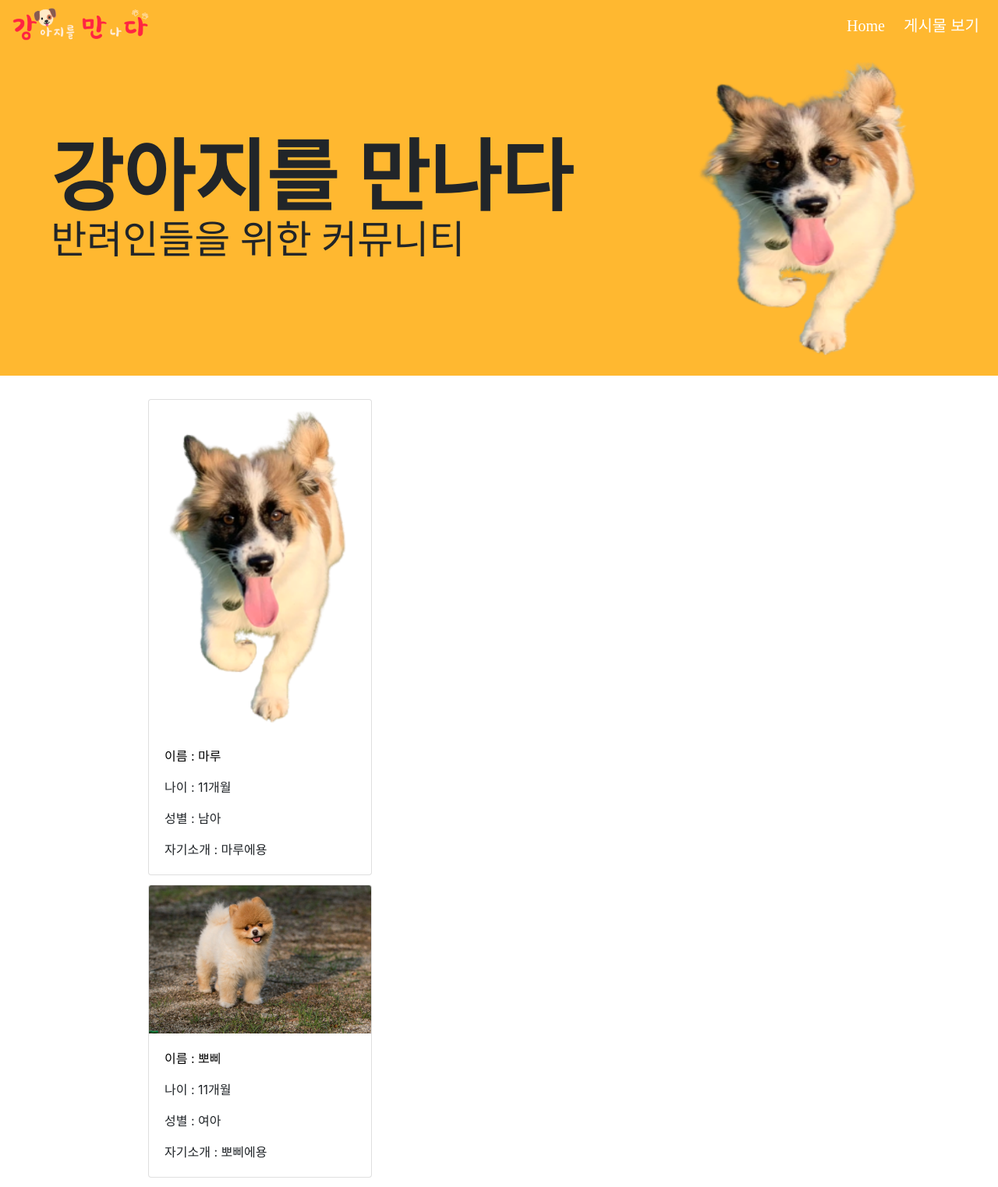
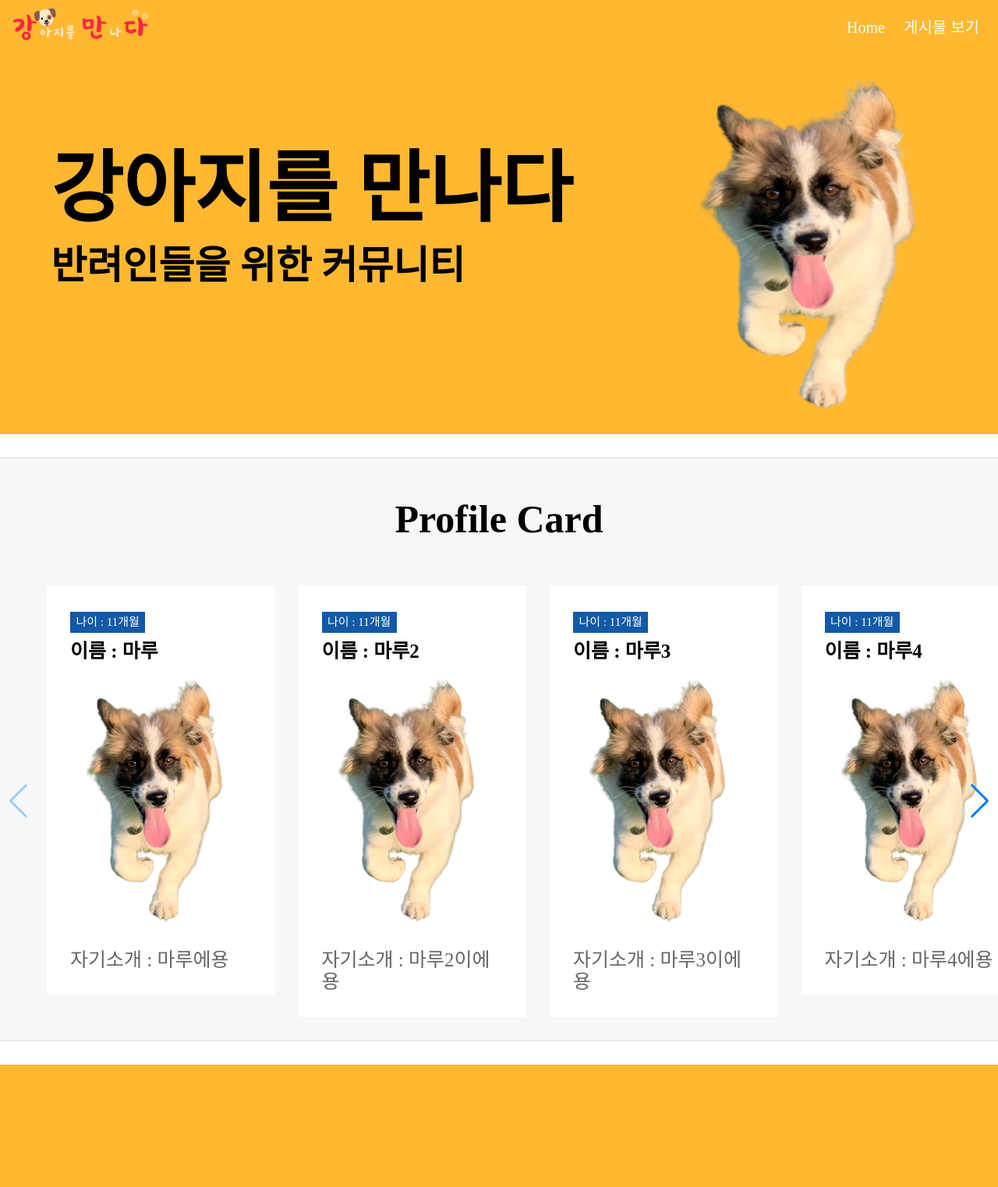
Before and after one commit to carina9231/MaruMaru_sparta, a Flask app: page / in a window 1280 px wide. Shown: the whole page at 78% size. After the commit the page ends 1366 px from the top, so only its background shows below. Run offline with Flask 2, Linux system fonts and the light colour scheme; data that the repository does not hold is empty; some libraries are stand-ins or nearby versions; some web fonts are replaced.

Commit message:
메인페이지 프로필 카드 UI 수정, 게시물 목록 페이지 날짜 수정(시간 삭제)

```diff
--- a/static/style.css
+++ b/static/style.css
@@ -4,7 +4,7 @@
     font-weight: normal;
     font-style: normal;
 }
-
+/*메인페이지*/
 .navbar {
     display: flex;
     justify-content: space-between;
@@ -88,17 +88,72 @@
 
 .main_img .image {
     width: 350px;
-    height: 400px;
+    height: 450px;
+}
+/*메인페이지 프로필카드 슬라이더*/
+.slider {
+    font-family: BinggraeSamanco-Bold;
+    margin-bottom: 30px;
+    background: #f7f7f7;
+    border-top: 1px solid #ddd;
+    border-bottom: 1px solid #ddd;
 }
 
-.card-wrap {
-    margin: auto;
-    width: 900px;
+.slider > .title {
+    font-size: 50px;
+    padding: 50px 15px 25px 15px;
+    text-align: center;
+    font-weight: bold;
 }
 
-.card-body a {
-    text-decoration: none;
-    color: black;
+.slider .swiper-container {
+    padding: 30px 60px;
+}
+
+.slider .swiper-container .swiper-wrapper .swiper-slide {
+    font-size: 25px;
+    background: #fff;
+    display: block;
+    padding: 30px;
+    width: 232.5px;
+}
+
+.slider .swiper-container .swiper-wrapper .swiper-slide .tag > span {
+    display: inline-block;
+    padding: 5px 7.5px;
+    background: #1259a7;
+    color: #fff;
+    font-size: 15px;
+}
+
+.slider .swiper-container .swiper-wrapper .swiper-slide .title {
+    cursor: pointer;
+    display: inline-block;
+    padding: 10px 0;
+    font-weight: bold;
+}
+
+.slider .swiper-container .swiper-wrapper .swiper-slide .date {
+    color: #666;
+    margin-top: 20px;
+    font-size: 25px;
+}
+
+.slider .swiper-container .swiper-wrapper .swiper-button-next,
+.slider .swiper-container .swiper-wrapper .swiper-button-prev {
+    padding: 0 25px;
+    --swiper-navigation-color: #fff;
+}
+
+.slider .swiper-container .swiper-wrapper .swiper-pagination-bullet-active {
+    opacity: 1;
+    background: #fff;
+}
+
+@media (max-width: 991px) {
+    .slider .swiper-container .swiper-wrapper .swiper-slide {
+        width: 100%;
+    }
 }
 
 /*게시물 목록 페이지*/
--- a/templates/index.html
+++ b/templates/index.html
@@ -7,9 +7,10 @@
     <meta name="viewport" content="width=device-width, initial-scale=1, shrink-to-fit=no">
 
     <!-- Bootstrap CSS -->
-    <link rel="stylesheet" href="https://maxcdn.bootstrapcdn.com/bootstrap/4.0.0/css/bootstrap.min.css"
-          integrity="sha384-Gn5384xqQ1aoWXA+058RXPxPg6fy4IWvTNh0E263XmFcJlSAwiGgFAW/dAiS6JXm"
-          crossorigin="anonymous">
+
+    <link href="https://cdnjs.cloudflare.com/ajax/libs/normalize/8.0.1/normalize.min.css" rel="stylesheet">
+    <link href="https://cdnjs.cloudflare.com/ajax/libs/Swiper/6.5.8/swiper-bundle.min.css" rel="stylesheet">
+    <script src="https://cdnjs.cloudflare.com/ajax/libs/Swiper/6.5.8/swiper-bundle.min.js"></script>
     <link rel="stylesheet" href="/static/style.css">
     <script src="https://kit.fontawesome.com/7a46ceb137.js" crossorigin="anonymous"></script>
 
@@ -25,45 +26,44 @@
     <!-- style -->
     <style type="text/css">
     </style>
-    <script>
-        $(document).ready(function () {
-            show_profile();
-        });
-
-        function show_profile() {
-            $.ajax({
-                type: 'GET',
-                url: '/profile_list',
-                data: {},
-                success: function (response) {
-                    let profile = response['all_profile']
-                    for (let i = 0; i < profile.length; i++) {
-                        let image = profile[i]['image']
-                        let name = profile[i]['name']
-                        let age = profile[i]['age']
-                        let gender = profile[i]['gender']
-                        let descrip = profile[i]['descrip']
-
-                        let temp_html = `<div class="card">
-                                        <img class="card-img-top"
-                                             src="${image}"
-                                             alt="Card image cap">
-                                        <div class="card-body">
-                                        <a href="#" class="card-title">이름 : ${name}</a>
-                                        <p class="card-text age">나이 : ${age}</p>
-                                        <p class="card-text gender">성별 : ${gender}</p>
-                                        <p class="card-text description">자기소개 : ${descrip}</p>
-                                        </div>
-                                      </div>`
-
-                        $('#cards-box').append(temp_html)
-                    }
-                }
-            });
-        }
-
-
-    </script>
+    {#    <script>#}
+    {#        $(document).ready(function () {#}
+    {#            show_profile();#}
+    {#        });#}
+    {##}
+    {#        function show_profile() {#}
+    {#            $.ajax({#}
+    {#                type: 'GET',#}
+    {#                url: '/profile_list',#}
+    {#                data: {},#}
+    {#                success: function (response) {#}
+    {#                    let profile = response['all_profile']#}
+    {#                    for (let i = 0; i < profile.length; i++) {#}
+    {#                        let image = profile[i]['image']#}
+    {#                        let name = profile[i]['name']#}
+    {#                        let age = profile[i]['age']#}
+    {#                        let gender = profile[i]['gender']#}
+    {#                        let descrip = profile[i]['descrip']#}
+    {##}
+    {#                        let temp_html = `<div class="swiper-slide">#}
+    {#                                          <div class="tag">#}
+    {#                                           <span>나이 : ${age} </span>#}
+    {#                                            </div>#}
+    {#                                            <a class="title">이름 : ${name} </a>#}
+    {#                                            <div class="text">#}
+    {#                                            <img class="card-img-top"#}
+    {#                                             src="${image}"#}
+    {#                                                alt="Card image cap">#}
+    {#                                             </div>#}
+    {#                                            <div class="date">자기소개 : ${descrip}</div>`#}
+    {##}
+    {#                        $('#cards-box').append(temp_html)#}
+    {#                    }#}
+    {#                }#}
+    {#            });#}
+    {#        }#}
+    {##}
+    {#    </script>#}
 
 </head>
 
@@ -86,32 +86,99 @@
         <p align="right"><img class="image" src="/static/maru.png" alt="logo"></p>
     </div>
 </div>
-<div class="card-wrap">
-    <div id="cards-box" class="card-columns">
-        <div class="card">
-            <img class="card-img-top"
-                 src="/static/maru.png"
-                 alt="Card image cap">
-            <div class="card-body">
-                <a href="#" class="card-title"><p>이름 : 마루</p></a>
-                <p class="card-text age">나이 : 11개월</p>
-                <p class="card-text gender">성별 : 남아</p>
-                <p class="card-text description">자기소개 : 마루에용</p>
+<div class="slider">
+    <div class="title">Profile Card</div>
+    <div class="swiper-container wrapper">
+        <div class="swiper-wrapper">
+            <div class="swiper-slide">
+                <div class="tag">
+                    <span>나이 : 11개월</span>
+                </div>
+                <a class="title">이름 : 마루 </a>
+                <div class="text">
+                    <img class="card-img-top"
+                         src="/static/maru.png"
+                         alt="Card image cap">
+                </div>
+                <div class="date">자기소개 : 마루에용</div>
+            </div>
+            <div class="swiper-slide">
+                <div class="tag">
+                    <span>나이 : 11개월</span>
+                </div>
+                <a class="title">이름 : 마루2</a>
+                <div class="text">
+                    <img class="card-img-top"
+                         src="/static/maru.png"
+                         alt="Card image cap">
+                </div>
+                <div class="date">자기소개 : 마루2이에용</div>
+            </div>
+            <div class="swiper-slide">
+                <div class="tag">
+                    <span>나이 : 11개월</span>
+                </div>
+                <a class="title">이름 : 마루3</a>
+                <div class="text">
+                    <img class="card-img-top"
+                         src="/static/maru.png"
+                         alt="Card image cap">
+                </div>
+                <div class="date">자기소개 : 마루3이에용</div>
+            </div>
+            <div class="swiper-slide">
+                <div class="tag">
+                    <span>나이 : 11개월</span>
+                </div>
+                <a class="title">이름 : 마루4</a>
+                <div class="text">
+                    <img class="card-img-top"
+                         src="/static/maru.png"
+                         alt="Card image cap">
+                </div>
+                <div class="date">자기소개 : 마루4에용</div>
+            </div>
+            <div class="swiper-slide">
+                <div class="tag">
+                    <span>나이 : 11개월</span>
+                </div>
+                <a class="title">이름 : 마루5</a>
+                <div class="text">
+                    <img class="card-img-top"
+                         src="/static/maru.png"
+                         alt="Card image cap">
+                </div>
+                <div class="date">자기소개 : 마루5에용</div>
+            </div>
+            <div class="swiper-slide">
+                <div class="tag">
+                    <span>나이 : 11개월</span>
+                </div>
+                <a class="title">이름 : 마루6</a>
+                <div class="text">
+                    <img class="card-img-top"
+                         src="/static/maru.png"
+                         alt="Card image cap">
+                </div>
+                <div class="date">자기소개 : 마루6이에용</div>
             </div>
         </div>
-        <div class="card">
-            <img class="card-img-top"
-                 src="/static/ppoppi.jpg"
-                 alt="Card image cap">
-            <div class="card-body">
-                <a href="#" class="card-title"><p>이름 : 뽀삐</p></a>
-                <p class="card-text age">나이 : 11개월</p>
-                <p class="card-text gender">성별 : 여아</p>
-                <p class="card-text description">자기소개 : 뽀삐에용</p>
-            </div>
-        </div>
+        <div class="swiper-button-next"></div>
+        <div class="swiper-button-prev"></div>
     </div>
 </div>
+<script>
+    (function () {
+        var swiper = new Swiper(".slider .swiper-container", {
+            slidesPerView: "auto",
+            spaceBetween: 30,
+            navigation: {
+                nextEl: ".swiper-button-next",
+                prevEl: ".swiper-button-prev",
+            },
+        });
+    })();
+</script>
 
 </body>
 
```
Also changed, not shown: templates/post_list.html (+14 -3 lines).
